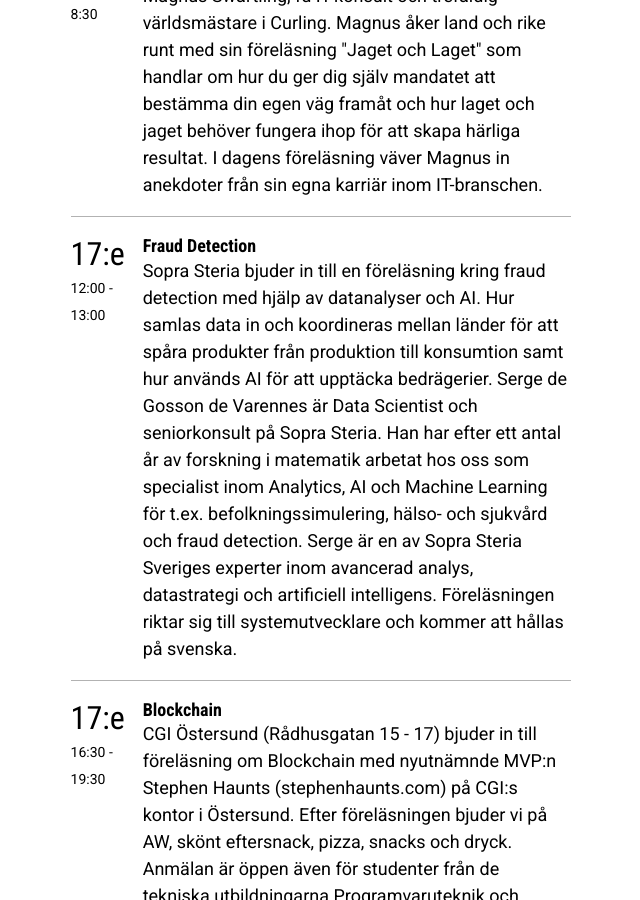
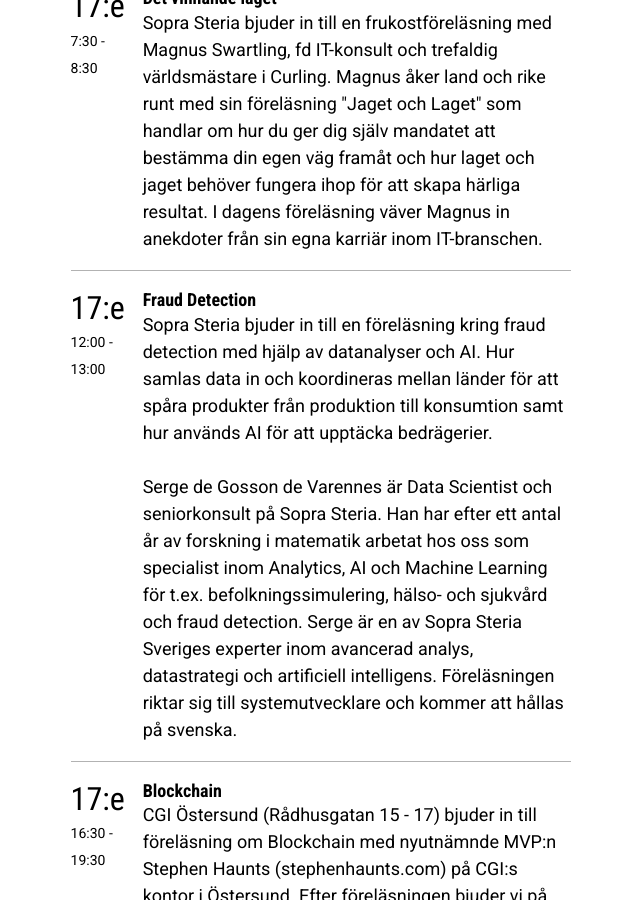
Before and after one commit to kristofferdarj/northerndevs, a Jekyll site: the page built from week42.md, in a window 1280 px wide and 900 px high, scrolled down 3277 px. Shown: the whole window, without its empty margins (269-909 px from the left). Built offline with Jekyll 4.4.1, drawn with Linux system fonts in a browser that asks for light colours; some of the changed text lies outside the part shown.

Commit message:
Text fixes

```diff
--- a/_config.yml
+++ b/_config.yml
@@ -50,8 +50,7 @@
     time: '16:30 - 19:30'
     name: 'Kodar-bloopers och andra war stories'
     location: 'Gomorron Östersund'
-    description: 'Ibland går det åt skogen i systemutvecklingsprojekt. Att det blir fel ibland är mänskligt, och går inte att undvika. Det viktiga är då att vi lär oss av misstagen för att hela tiden förbättras.
-Välkommen på ett avslappnat AW-häng med oss på Cygni Östersund. Vi berättar om några goa kodarbloopers vi gjort, andra war stories och vad vi lärt oss av dem. Du är också välkommen att dela med dig av dina! Vi bjuder på mat och dryck, och vi stannar så länge det finns folk kvar. För och med systemutvecklare!'
+    description: 'Ibland går det åt skogen i systemutvecklingsprojekt. Att det blir fel ibland är mänskligt, och går inte att undvika. Det viktiga är då att vi lär oss av misstagen för att hela tiden förbättras.<br><br>Välkommen på ett avslappnat AW-häng med oss på Cygni Östersund. Vi berättar om några goa kodarbloopers vi gjort, andra war stories och vad vi lärt oss av dem. Du är också välkommen att dela med dig av dina! Vi bjuder på mat och dryck, och vi stannar så länge det finns folk kvar. För och med systemutvecklare!'
   - date: '16:e'
     time: '7:30 - 8:15'
     name: 'Jämtland Härjedalen ledande inom E-hälsa'
@@ -77,9 +76,7 @@
     time: '12:00 - 13:00'
     name: 'Fraud Detection'
     location: 'Gomorron Östersund'
-    description: 'Sopra Steria bjuder in till en föreläsning kring fraud detection med hjälp av datanalyser och AI. Hur samlas data in och koordineras mellan länder för att spåra produkter från produktion till konsumtion samt hur används AI för att upptäcka bedrägerier.
-
-Serge de Gosson de Varennes är Data Scientist och seniorkonsult på Sopra Steria. Han har efter ett antal år av forskning i matematik arbetat hos oss som specialist inom Analytics, AI och Machine Learning för t.ex. befolkningssimulering, hälso- och sjukvård och fraud detection. Serge är en av Sopra Steria Sveriges experter inom avancerad analys, datastrategi och artificiell intelligens.
+    description: 'Sopra Steria bjuder in till en föreläsning kring fraud detection med hjälp av datanalyser och AI. Hur samlas data in och koordineras mellan länder för att spåra produkter från produktion till konsumtion samt hur används AI för att upptäcka bedrägerier.<br><br>Serge de Gosson de Varennes är Data Scientist och seniorkonsult på Sopra Steria. Han har efter ett antal år av forskning i matematik arbetat hos oss som specialist inom Analytics, AI och Machine Learning för t.ex. befolkningssimulering, hälso- och sjukvård och fraud detection. Serge är en av Sopra Steria Sveriges experter inom avancerad analys, datastrategi och artificiell intelligens.
 
 Föreläsningen riktar sig till systemutvecklare och kommer att hållas på svenska.'
   - date: '17:e'
--- a/week42.md
+++ b/week42.md
@@ -9,7 +9,7 @@
         <h2 class="description_headline">Northern Devs Week</h2>
         <p class="description_text">I en vecka får du som utvecklare chansen att vässa kunskaperna inom en rad olika områden - med frukost, lunch och After Work-föreläsningar på IT-bolag i Östersund och Åre.
 Veckan är ett arrangemang av IT-bolagen i regionen för utvecklare och kommer beröra många olika ämnen som Kubernetes, Microservices, UX och&nbsp;mycket&nbsp;mer.</p>
-        <p class="description_text">Du kan anmäla dig till ett eller flera event - alla föreläsningar är kostnadsfria. Om du är student - håll utkik efter vilka föreläsningar som är öppna för dig! Anmälan sker här på siten, du kan läsa mer om eventen nedan och på <a href="https://www.facebook.com/events/2378004445813028">facebook</a>. Ta chansen att hänga med andra&nbsp;kodapor!</p>
+        <p class="description_text">Du kan anmäla dig till ett eller flera event - alla föreläsningar är kostnadsfria. Om du är student - håll utkik efter vilka föreläsningar som är öppna för dig! Anmälan sker här på siten, du kan läsa mer om eventen nedan och på <a class="link" href="https://www.facebook.com/events/2378004445813028">facebook</a>. Ta chansen att hänga med andra&nbsp;kodapor!</p>
     </div>
 </section>
 <section class="section section--registration">
```
